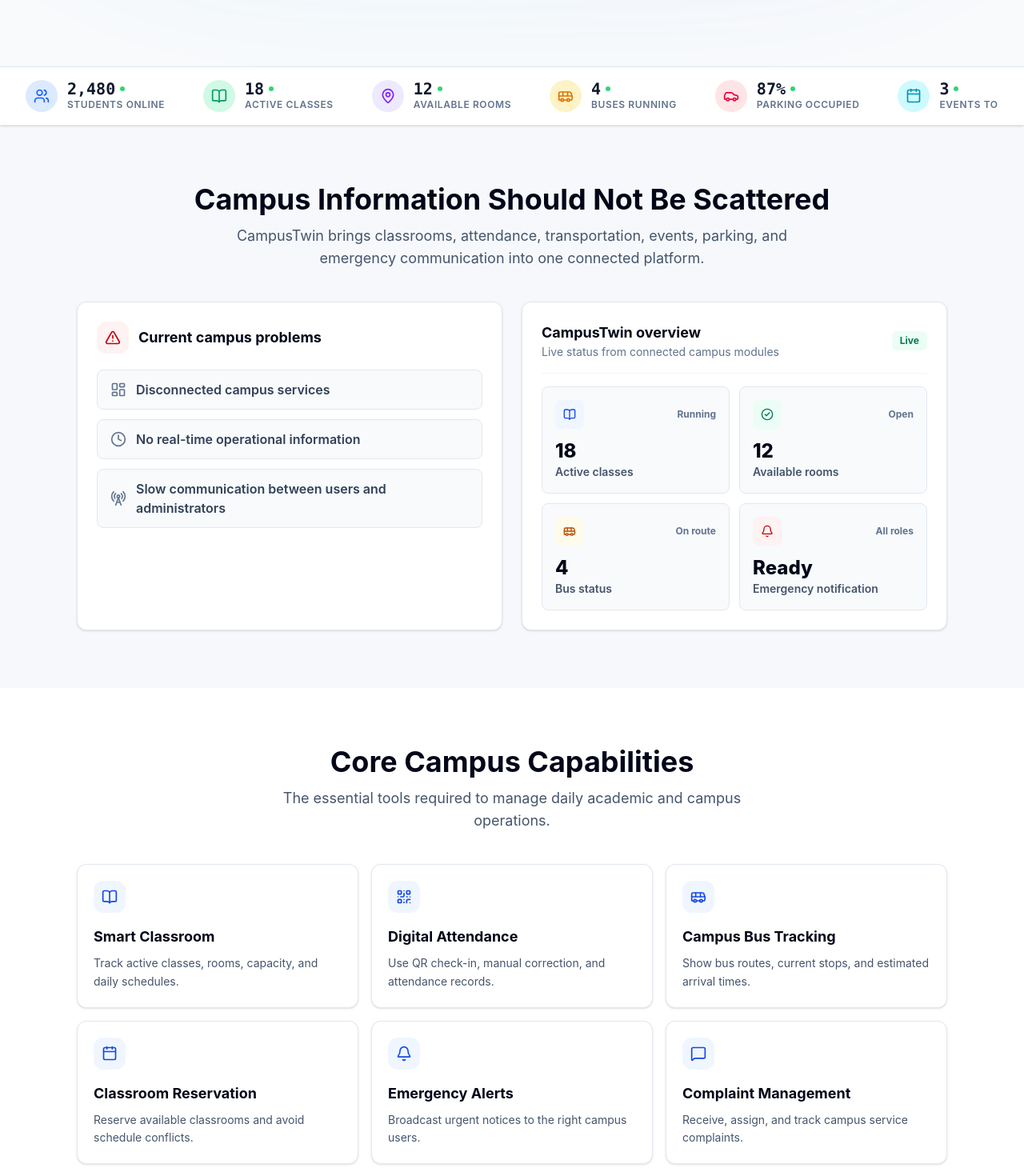
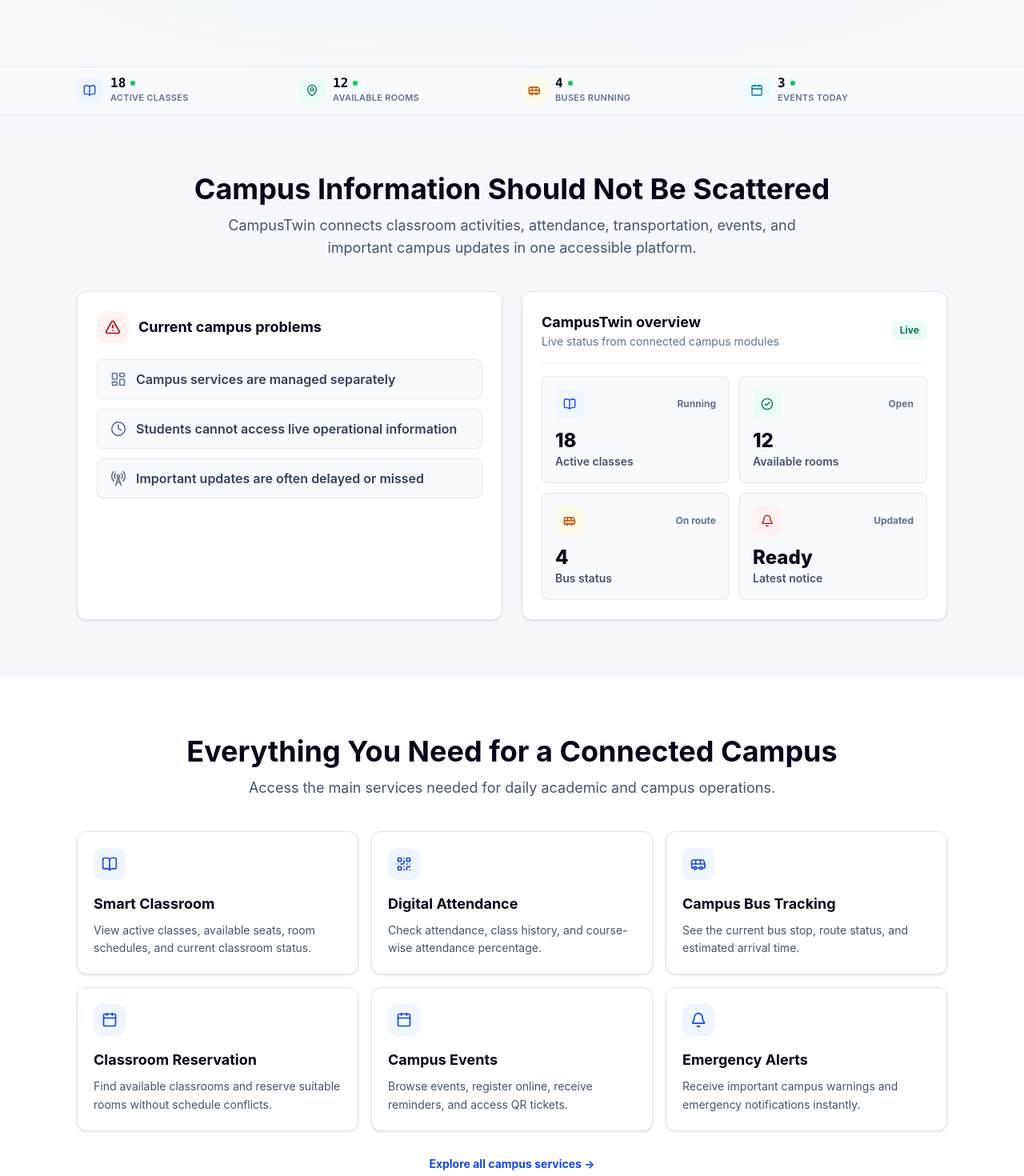
Before and after one commit to MohammedShakib/campus-twin, a React (Vite) app in the folder frontend/: page / in a window 1280 px wide. Shown: the part 760-2230 px from the top of the page at 80% size. Built offline with nearby package versions, Linux system fonts and the light colour scheme.

Commit message:
Make homepage user focused

```diff
--- a/frontend/src/App.tsx
+++ b/frontend/src/App.tsx
@@ -1,5 +1,6 @@
 import { BrowserRouter as Router, Routes, Route, Navigate } from 'react-router-dom';
 import LandingPage from './pages/LandingPage';
+import ProjectDetails from './components/landing/ProjectDetails';
 
 // Placeholder for actual login component
 const LoginPage = () => (
@@ -12,12 +13,25 @@
   </div>
 );
 
+const DocumentationPage = () => (
+  <div className="min-h-screen bg-slate-50">
+    <div className="border-b border-slate-200 bg-white">
+      <div className="max-w-6xl mx-auto px-4 sm:px-6 lg:px-8 py-4 flex items-center justify-between">
+        <a href="/" className="font-bold text-slate-950">CampusTwin</a>
+        <a href="/" className="text-sm font-bold text-blue-700 hover:text-blue-900">Back to home</a>
+      </div>
+    </div>
+    <ProjectDetails />
+  </div>
+);
+
 function App() {
   return (
     <Router>
       <Routes>
         <Route path="/" element={<LandingPage />} />
         <Route path="/login" element={<LoginPage />} />
+        <Route path="/documentation" element={<DocumentationPage />} />
         {/* Fallback route */}
         <Route path="*" element={<Navigate to="/" replace />} />
       </Routes>
--- a/frontend/src/components/landing/CoreFeatures.tsx
+++ b/frontend/src/components/landing/CoreFeatures.tsx
@@ -1,38 +1,22 @@
-import { useState } from 'react';
-import { BarChart3, Bell, BookOpen, Bot, Bus, Calendar, Car, Coffee, Map, MessageSquare, Newspaper, QrCode, Search, Users } from 'lucide-react';
+import { Bell, BookOpen, Bus, Calendar, QrCode } from 'lucide-react';
 
 const primaryFeatures = [
-  { icon: BookOpen, title: 'Smart Classroom', desc: 'Track active classes, rooms, capacity, and daily schedules.' },
-  { icon: QrCode, title: 'Digital Attendance', desc: 'Use QR check-in, manual correction, and attendance records.' },
-  { icon: Bus, title: 'Campus Bus Tracking', desc: 'Show bus routes, current stops, and estimated arrival times.' },
-  { icon: Calendar, title: 'Classroom Reservation', desc: 'Reserve available classrooms and avoid schedule conflicts.' },
-  { icon: Bell, title: 'Emergency Alerts', desc: 'Broadcast urgent notices to the right campus users.' },
-  { icon: MessageSquare, title: 'Complaint Management', desc: 'Receive, assign, and track campus service complaints.' },
-];
-
-const secondaryFeatures = [
-  { icon: Car, title: 'Parking' },
-  { icon: Coffee, title: 'Cafeteria' },
-  { icon: Calendar, title: 'Events' },
-  { icon: Users, title: 'Visitors' },
-  { icon: Search, title: 'Lost and Found' },
-  { icon: Newspaper, title: 'News Feed' },
-  { icon: Bell, title: 'Notifications' },
-  { icon: Map, title: 'Campus Map' },
-  { icon: Bot, title: 'AI Assistant' },
-  { icon: BarChart3, title: 'Analytics' },
+  { icon: BookOpen, title: 'Smart Classroom', desc: 'View active classes, available seats, room schedules, and current classroom status.' },
+  { icon: QrCode, title: 'Digital Attendance', desc: 'Check attendance, class history, and course-wise attendance percentage.' },
+  { icon: Bus, title: 'Campus Bus Tracking', desc: 'See the current bus stop, route status, and estimated arrival time.' },
+  { icon: Calendar, title: 'Classroom Reservation', desc: 'Find available classrooms and reserve suitable rooms without schedule conflicts.' },
+  { icon: Calendar, title: 'Campus Events', desc: 'Browse events, register online, receive reminders, and access QR tickets.' },
+  { icon: Bell, title: 'Emergency Alerts', desc: 'Receive important campus warnings and emergency notifications instantly.' },
 ];
 
 const CoreFeatures = () => {
-  const [showAll, setShowAll] = useState(false);
-
   return (
     <section id="features" className="py-10 md:py-14 lg:py-[72px] bg-white">
       <div className="max-w-6xl mx-auto px-4 sm:px-6 lg:px-8">
         <div className="text-center mb-10">
-          <h2 className="text-3xl md:text-4xl font-bold text-slate-950 mb-3">Core Campus Capabilities</h2>
+          <h2 className="text-3xl md:text-4xl font-bold text-slate-950 mb-3">Everything You Need for a Connected Campus</h2>
           <p className="text-base md:text-lg text-slate-600 max-w-2xl mx-auto">
-            The essential tools required to manage daily academic and campus operations.
+            Access the main services needed for daily academic and campus operations.
           </p>
         </div>
 
@@ -51,30 +35,11 @@
           })}
         </div>
 
-        <div className="mt-8 text-center">
-          <button
-            onClick={() => setShowAll((value) => !value)}
-            className="inline-flex items-center justify-center rounded-lg bg-blue-700 px-5 py-2.5 text-sm font-bold text-white hover:bg-blue-800 transition-colors"
-          >
-            {showAll ? 'Hide Features' : 'View All Features'}
-          </button>
+        <div className="mt-7 text-center">
+          <a href="#features" className="inline-flex items-center justify-center text-sm font-bold text-blue-700 hover:text-blue-900 transition-colors">
+            Explore all campus services →
+          </a>
         </div>
-
-        {showAll && (
-          <div className="mt-6 rounded-xl border border-slate-200 bg-slate-50 p-4">
-            <div className="grid grid-cols-2 md:grid-cols-5 gap-3">
-              {secondaryFeatures.map((feature) => {
-                const Icon = feature.icon;
-                return (
-                  <div key={feature.title} className="flex items-center gap-2 rounded-lg bg-white border border-slate-200 px-3 py-2.5">
-                    <Icon className="w-4 h-4 text-slate-500" />
-                    <span className="text-sm font-semibold text-slate-700">{feature.title}</span>
-                  </div>
-                );
-              })}
-            </div>
-          </div>
-        )}
       </div>
     </section>
   );
--- a/frontend/src/components/landing/FinalCTA.tsx
+++ b/frontend/src/components/landing/FinalCTA.tsx
@@ -6,10 +6,10 @@
     <section className="py-14 md:py-16 bg-blue-700">
       <div className="max-w-4xl mx-auto px-4 sm:px-6 lg:px-8 text-center">
         <h2 className="text-3xl md:text-4xl font-extrabold text-white mb-4">
-          Explore the CampusTwin Operations Dashboard
+          Explore the CampusTwin Dashboard
         </h2>
         <p className="text-base md:text-lg text-blue-100 mb-7 max-w-2xl mx-auto">
-          View real-time classroom, attendance, transportation, and campus service information from one connected platform.
+          Access real-time classroom, attendance, transportation, event, and campus service information from one connected platform.
         </p>
 
         <div className="flex flex-col sm:flex-row items-center justify-center gap-3">
--- a/frontend/src/components/landing/LiveStatusBar.tsx
+++ b/frontend/src/components/landing/LiveStatusBar.tsx
@@ -1,30 +1,28 @@
-import { Users, BookOpen, MapPin, Bus, Car, Calendar } from 'lucide-react';
+import { BookOpen, Bus, Calendar, MapPin } from 'lucide-react';
 
 const statusItems = [
-  { icon: <Users className="w-5 h-5" />, count: "2,480", label: "Students Online", color: "text-blue-600", bg: "bg-blue-100" },
-  { icon: <BookOpen className="w-5 h-5" />, count: "18", label: "Active Classes", color: "text-emerald-600", bg: "bg-emerald-100" },
-  { icon: <MapPin className="w-5 h-5" />, count: "12", label: "Available Rooms", color: "text-violet-600", bg: "bg-violet-100" },
-  { icon: <Bus className="w-5 h-5" />, count: "4", label: "Buses Running", color: "text-amber-600", bg: "bg-amber-100" },
-  { icon: <Car className="w-5 h-5" />, count: "87%", label: "Parking Occupied", color: "text-rose-600", bg: "bg-rose-100" },
-  { icon: <Calendar className="w-5 h-5" />, count: "3", label: "Events Today", color: "text-cyan-600", bg: "bg-cyan-100" }
+  { icon: <BookOpen className="w-4 h-4" />, count: "18", label: "Active Classes", color: "text-blue-700", bg: "bg-blue-50" },
+  { icon: <MapPin className="w-4 h-4" />, count: "12", label: "Available Rooms", color: "text-emerald-700", bg: "bg-emerald-50" },
+  { icon: <Bus className="w-4 h-4" />, count: "4", label: "Buses Running", color: "text-amber-700", bg: "bg-amber-50" },
+  { icon: <Calendar className="w-4 h-4" />, count: "3", label: "Events Today", color: "text-cyan-700", bg: "bg-cyan-50" }
 ];
 
 const LiveStatusBar = () => {
   return (
-    <div className="bg-white border-y border-slate-200 overflow-hidden py-4 shadow-sm relative z-20">
-      <div className="max-w-7xl mx-auto px-4 sm:px-6 lg:px-8">
-        <div className="flex overflow-x-auto hide-scrollbar gap-8 md:gap-12 items-center justify-start md:justify-between">
+    <div className="bg-slate-50 border-y border-slate-200 overflow-hidden py-3 relative z-20">
+      <div className="max-w-6xl mx-auto px-4 sm:px-6 lg:px-8">
+        <div className="grid grid-cols-2 sm:grid-cols-4 gap-3 sm:gap-6">
           {statusItems.map((item, idx) => (
-            <div key={idx} className="flex items-center gap-3 shrink-0 group">
-              <div className={`w-10 h-10 rounded-full flex items-center justify-center ${item.bg} ${item.color} group-hover:scale-110 transition-transform`}>
+            <div key={idx} className="flex items-center justify-center sm:justify-start gap-2.5">
+              <div className={`w-8 h-8 rounded-lg flex items-center justify-center ${item.bg} ${item.color}`}>
                 {item.icon}
               </div>
               <div className="flex flex-col">
                 <div className="flex items-center gap-1.5">
-                  <span className="font-mono font-bold text-xl text-slate-900 leading-none">{item.count}</span>
-                  <span className="flex h-1.5 w-1.5 rounded-full bg-green-500 animate-pulse"></span>
+                  <span className="font-mono font-bold text-base text-slate-950 leading-none">{item.count}</span>
+                  <span className="flex h-1.5 w-1.5 rounded-full bg-green-500" />
                 </div>
-                <span className="text-xs font-semibold text-slate-500 uppercase tracking-wider mt-0.5">{item.label}</span>
+                <span className="text-[11px] font-semibold text-slate-500 uppercase tracking-wide mt-0.5">{item.label}</span>
               </div>
             </div>
           ))}
--- a/frontend/src/components/landing/ProblemSolution.tsx
+++ b/frontend/src/components/landing/ProblemSolution.tsx
@@ -1,16 +1,16 @@
 import { Bell, BookOpen, Bus, CheckCircle2, Clock, LayoutDashboard, RadioTower, TriangleAlert } from 'lucide-react';
 
 const problems = [
-  { icon: LayoutDashboard, text: 'Disconnected campus services' },
-  { icon: Clock, text: 'No real-time operational information' },
-  { icon: RadioTower, text: 'Slow communication between users and administrators' },
+  { icon: LayoutDashboard, text: 'Campus services are managed separately' },
+  { icon: Clock, text: 'Students cannot access live operational information' },
+  { icon: RadioTower, text: 'Important updates are often delayed or missed' },
 ];
 
 const overview = [
   { icon: BookOpen, label: 'Active classes', value: '18', status: 'Running', color: 'text-blue-700 bg-blue-50' },
   { icon: CheckCircle2, label: 'Available rooms', value: '12', status: 'Open', color: 'text-emerald-700 bg-emerald-50' },
   { icon: Bus, label: 'Bus status', value: '4', status: 'On route', color: 'text-amber-700 bg-amber-50' },
-  { icon: Bell, label: 'Emergency notification', value: 'Ready', status: 'All roles', color: 'text-red-700 bg-red-50' },
+  { icon: Bell, label: 'Latest notice', value: 'Ready', status: 'Updated', color: 'text-red-700 bg-red-50' },
 ];
 
 const ProblemSolution = () => {
@@ -20,7 +20,7 @@
         <div className="text-center mb-10">
           <h2 className="text-3xl md:text-4xl font-bold text-slate-950 mb-3">Campus Information Should Not Be Scattered</h2>
           <p className="text-base md:text-lg text-slate-600 max-w-3xl mx-auto">
-            CampusTwin brings classrooms, attendance, transportation, events, parking, and emergency communication into one connected platform.
+            CampusTwin connects classroom activities, attendance, transportation, events, and important campus updates in one accessible platform.
           </p>
         </div>
 
--- a/frontend/src/pages/LandingPage.tsx
+++ b/frontend/src/pages/LandingPage.tsx
@@ -6,7 +6,6 @@
 import CoreFeatures from '../components/landing/CoreFeatures';
 import InteractivePreview from '../components/landing/InteractivePreview';
 import RoleTabs from '../components/landing/RoleTabs';
-import ProjectDetails from '../components/landing/ProjectDetails';
 import FinalCTA from '../components/landing/FinalCTA';
 import Footer from '../components/landing/Footer';
 
@@ -30,7 +29,6 @@
         <CoreFeatures />
         <InteractivePreview />
         <RoleTabs />
-        <ProjectDetails />
         <FinalCTA />
       </main>
 
```
Also changed, not shown: frontend/src/components/landing/Footer.tsx (+5 -5 lines), frontend/src/components/landing/RoleTabs.tsx (+6 -6 lines).
